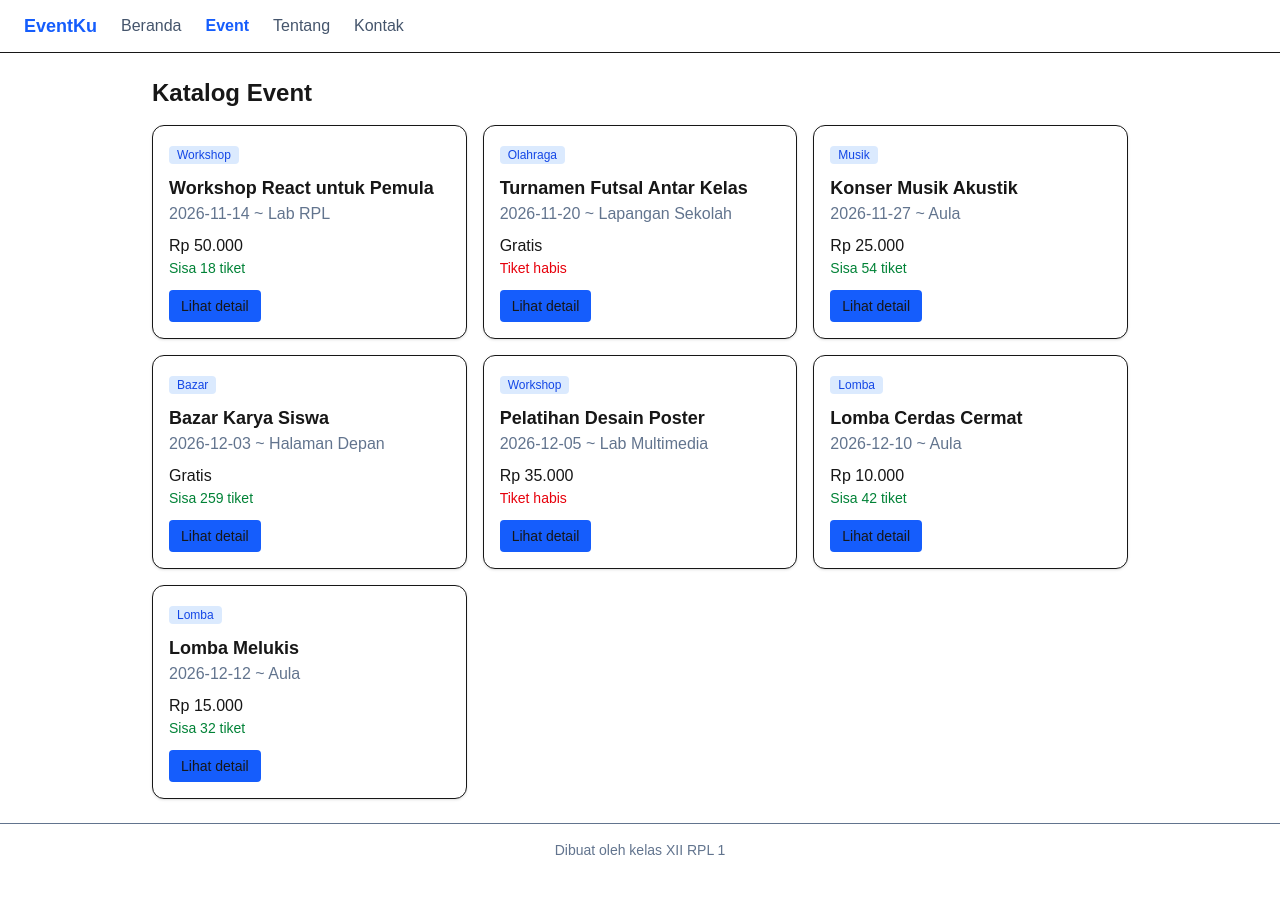
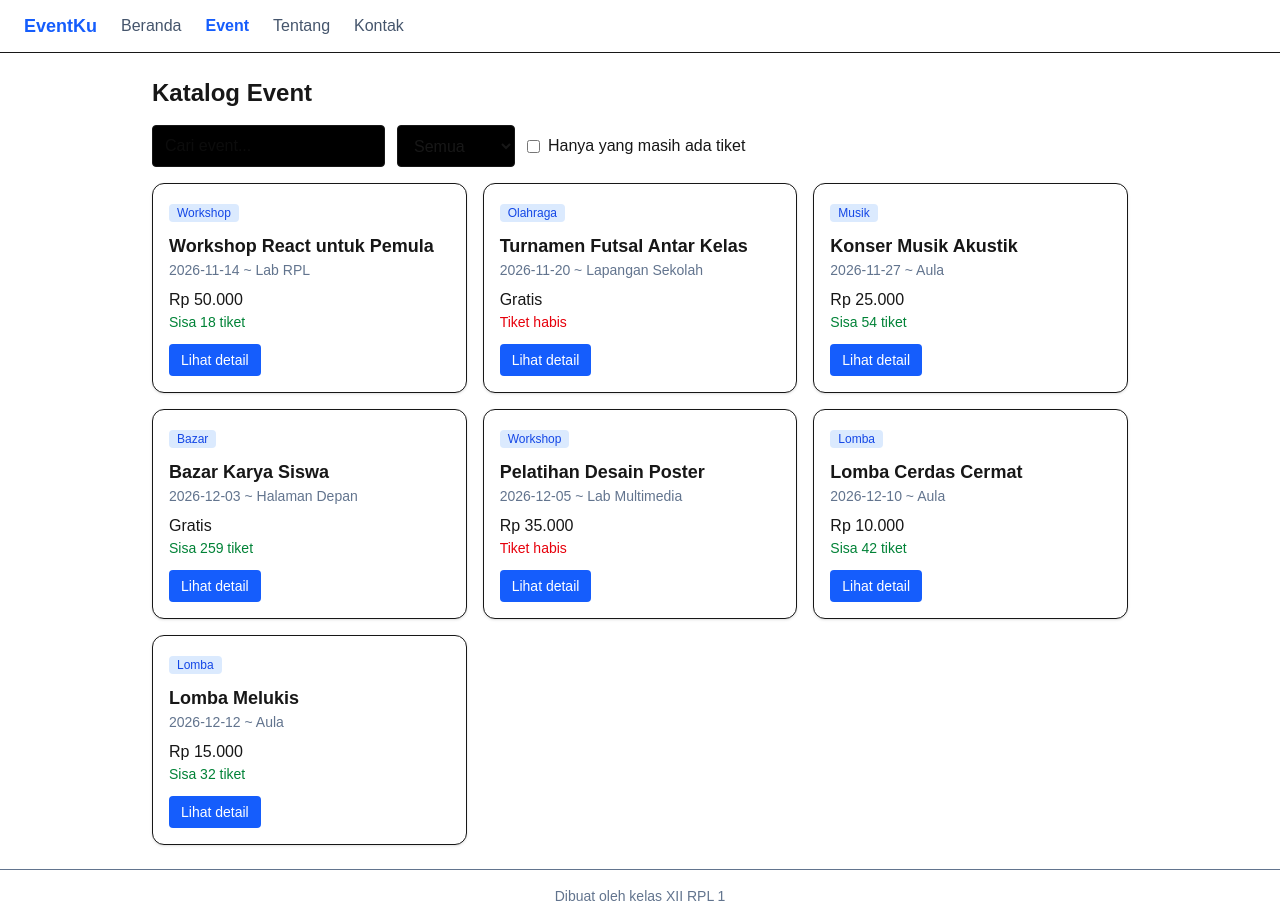
Before and after one commit to alh1-pixel/senin1-buatproject, a Next.js app: page /event in a window 1280 px wide. Before the commit the page ends 876 px from the top, so only its background shows below. Built offline with nearby package versions, Linux system fonts and the light colour scheme.

Commit message:
Mengganti Katalog menjadi KatalogInteraktif dan menambahkan checkbox filter untuk yang masih ada tiket

```diff
--- a/app/event/[id]/page.tsx
+++ b/app/event/[id]/page.tsx
@@ -1,6 +1,6 @@
 import { notFound } from "next/navigation";
 import { events, rupiah } from "@/data/events";
-import Link from "next/dist/client/link";
+import Link from "next/link";
 
 export default async function Detail({ params }: PageProps<"/event/[id]">) {
   const { id } = await params;
--- a/app/event/page.tsx
+++ b/app/event/page.tsx
@@ -1,15 +1,11 @@
 import { events } from "@/data/events";
-import KartuEvent from "@/components/KartuEvent";
+import KatalogInteraktif from "@/components/KatalogInteraktif";
 
 export default function Katalog() {
   return (
     <div>
       <h1 className="mb-4 text-2xl font-bold">Katalog Event</h1>
-      <div className="grid gap-4 sm:grid-cols-2 lg:grid-cols-3">
-        {events.map((e) => (
-          <KartuEvent key={e.id} event={e} />
-        ))}
-      </div>
+      <KatalogInteraktif events={events} />
     </div>
   );
 }
--- a/components/KartuEvent.tsx
+++ b/components/KartuEvent.tsx
@@ -9,7 +9,7 @@ export default function KartuEvent({ event }: { event: Event }) {
         {event.kategori}
       </span>
       <h3 className="mt-2 text-lg font-semibold">{event.judul}</h3>
-      <p className="textsm text-slate-500">
+      <p className="text-sm text-slate-500">
         {event.tanggal} ~ {event.lokasi}
       </p>
       <p className="mt-2 font-medium">{rupiah(event.harga)}</p>
@@ -22,7 +22,7 @@ export default function KartuEvent({ event }: { event: Event }) {
       </p>
       <Link
         href={`/event/${event.id}`}
-        className="mt-3 inline-block rounded bg-blue-600 px-3 py-1.5 text-sm text white hover:bg-blue-700"
+        className="mt-3 inline-block rounded bg-blue-600 px-3 py-1.5 text-sm text-white hover:bg-blue-700"
       >
         Lihat detail
       </Link>
--- /dev/null
+++ b/components/KatalogInteraktif.tsx
@@ -0,0 +1,57 @@
+"use client";
+import { useState } from "react";
+import type { Event } from "@/data/events";
+import KartuEvent from "./KartuEvent";
+export default function KatalogInteraktif({ events }: { events: Event[] }) {
+  const [cari, setCari] = useState("");
+  const [kategori, setKategori] = useState("Semua");
+  const [hanyaTersedia, setHanyaTersedia] = useState(false);
+
+  const daftarKategori = ["Semua", ...new Set(events.map((e) => e.kategori))];
+  const hasil = events.filter(
+    (e) =>
+      e.judul.toLowerCase().includes(cari.toLowerCase()) &&
+      (kategori === "Semua" || e.kategori === kategori) &&
+      (!hanyaTersedia || e.terisi < e.kuota),
+  );
+
+  return (
+    <div>
+      <div className="mb-4 flex flex-wrap gap-3">
+        <input
+          value={cari}
+          onChange={(e) => setCari(e.target.value)}
+          placeholder="Cari event..."
+          className="rounded border bg-black px-3 py-2"
+        />
+        <select
+          value={kategori}
+          onChange={(e) => setKategori(e.target.value)}
+          className="rounded border bg-black px-3 py-2"
+        >
+          {daftarKategori.map((k) => (
+            <option key={k}>{k}</option>
+          ))}
+        </select>
+        <label className="flex items-center gap-2">
+          <input
+            type="checkbox"
+            checked={hanyaTersedia}
+            onChange={(e) => setHanyaTersedia(e.target.checked)}
+            className="rounded border bg-black"
+          />
+          Hanya yang masih ada tiket
+        </label>
+      </div>
+      {hasil.length === 0 ? (
+        <p className="text-slate-500">Tidak ada event yang ditemukan.</p>
+      ) : (
+        <div className="grid gap-4 sm:grid-cols-2 lg:grid-cols-3">
+          {hasil.map((e) => (
+            <KartuEvent key={e.id} event={e} />
+          ))}
+        </div>
+      )}
+    </div>
+  );
+}
--- a/next.config.ts
+++ b/next.config.ts
@@ -2,8 +2,6 @@ import type { NextConfig } from "next";
 
 const nextConfig: NextConfig = {
   /* config options here */
-  cacheComponents: true,
-  partialPrefetching: true,
   turbopack: {
     rules: {
       "*.css": {
```
